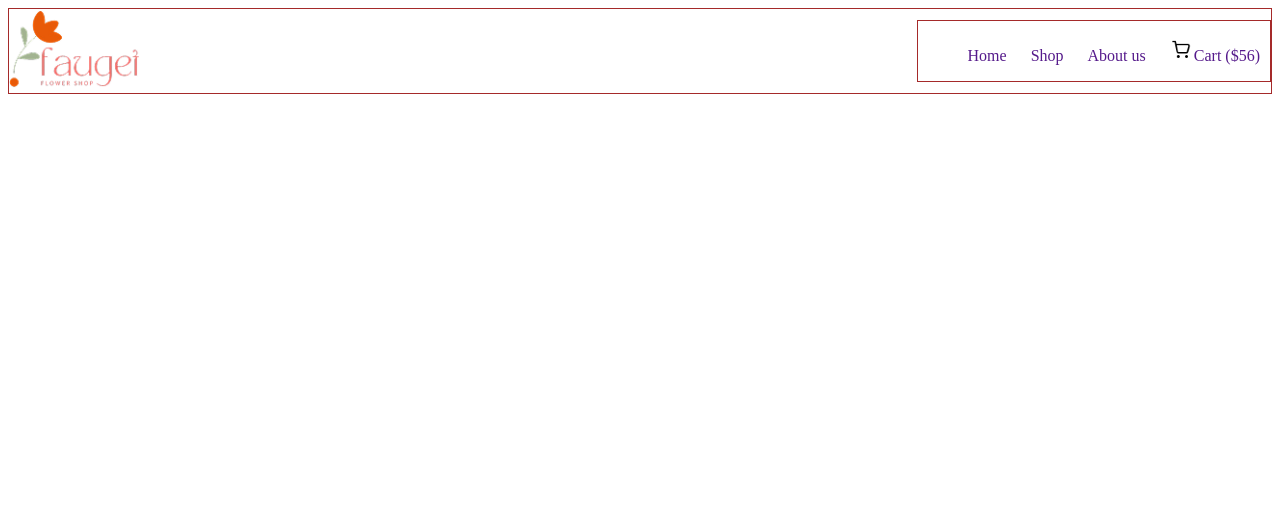
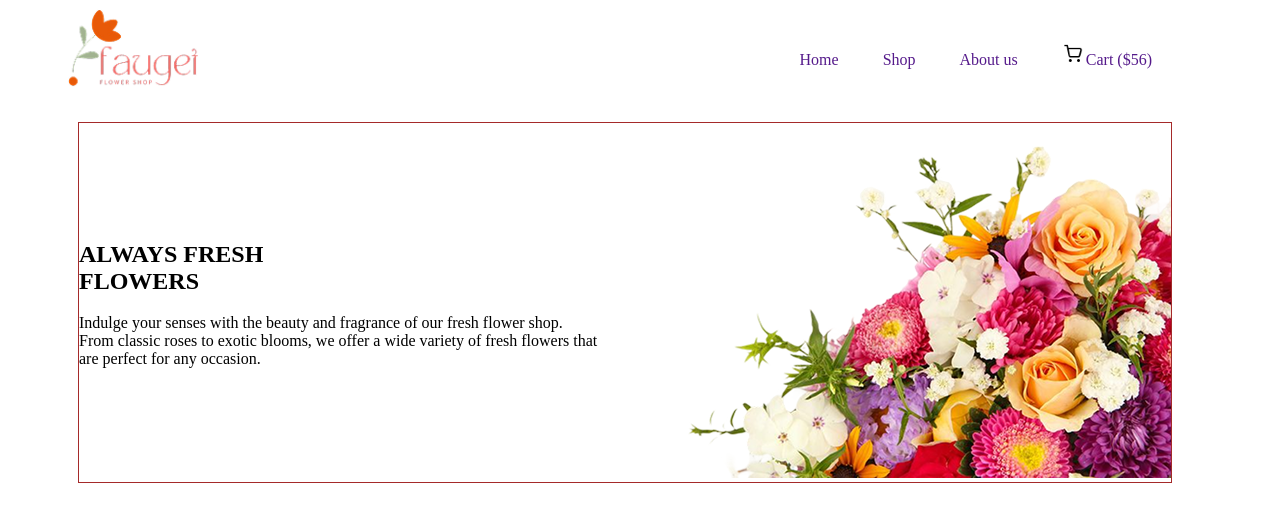
Before and after one commit to evaverunica/second-assignment, a plain HTML site: page index.html in a window 1280 px wide. Drawn offline with Linux system fonts and the light colour scheme.

```diff
--- a/index.html
+++ b/index.html
@@ -24,6 +24,16 @@
            </div>
          </section>
         </nav>
+        <!-- banner section  -->
+         <section class="banner">
+              <div>
+                <h1>ALWAYS FRESH <br>FLOWERS</h1>
+                <p>Indulge your senses with the beauty and fragrance of our fresh flower shop. From classic roses to exotic blooms, we offer a wide variety of fresh flowers that are perfect for any occasion. </p>
+              </div>
+              <div>
+                <img src="assets/hero-flower.png" alt="">
+              </div>
+         </section>
     </header>
 
 </body>
--- a/styles/portfolio.css
+++ b/styles/portfolio.css
@@ -3,11 +3,16 @@
 
 
 /* navbar section */
+
+
 .navbar{
     /* max-width: 1140px;  */
     /* margin: 0 auto; */
-    border: 1px solid brown;
+    /* border: 1px solid brown; */
+    margin-left: 60px;
+    margin-right: 50px;
 }
+
 
 .navbar{
     display: flex;
@@ -29,8 +34,8 @@
 .icon{
     height: 24px;
     width: 24px;
-    /* align-items: center; */
-    /* margin-top: 10px; */
+    align-items: center;
+    margin-top: 10px;
 }
 
 nav a{
@@ -40,5 +45,20 @@ nav a{
 nav li{
      list-style: none;
      display: inline;
-     margin: 10px;
+     margin: 20px;
 }
+
+
+/* banner section */
+
+.banner{
+    display: flex;
+    margin-top: 30px;
+    margin-left: 70px;
+    margin-right: 100px;
+    /* align-items: center; */
+    align-items: center;
+    justify-content: space-between;
+    border: 1px solid brown;
+
+}
```
